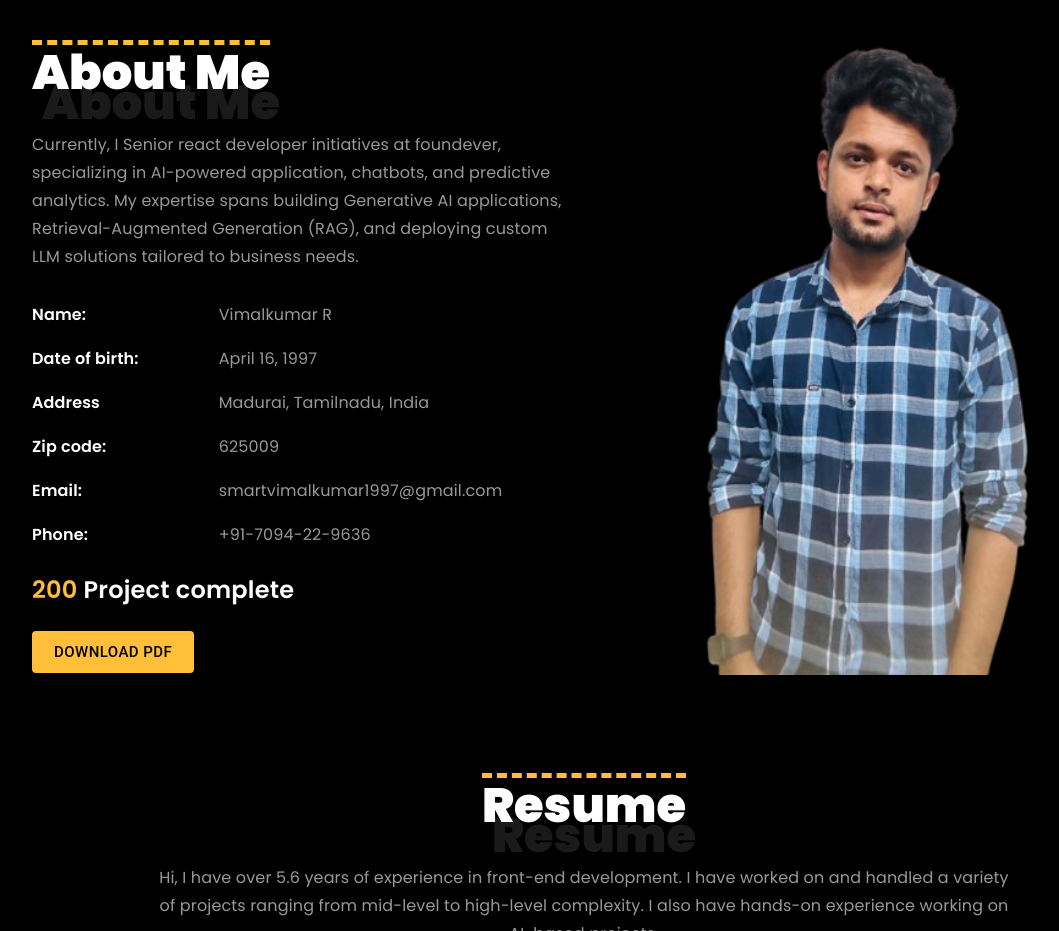
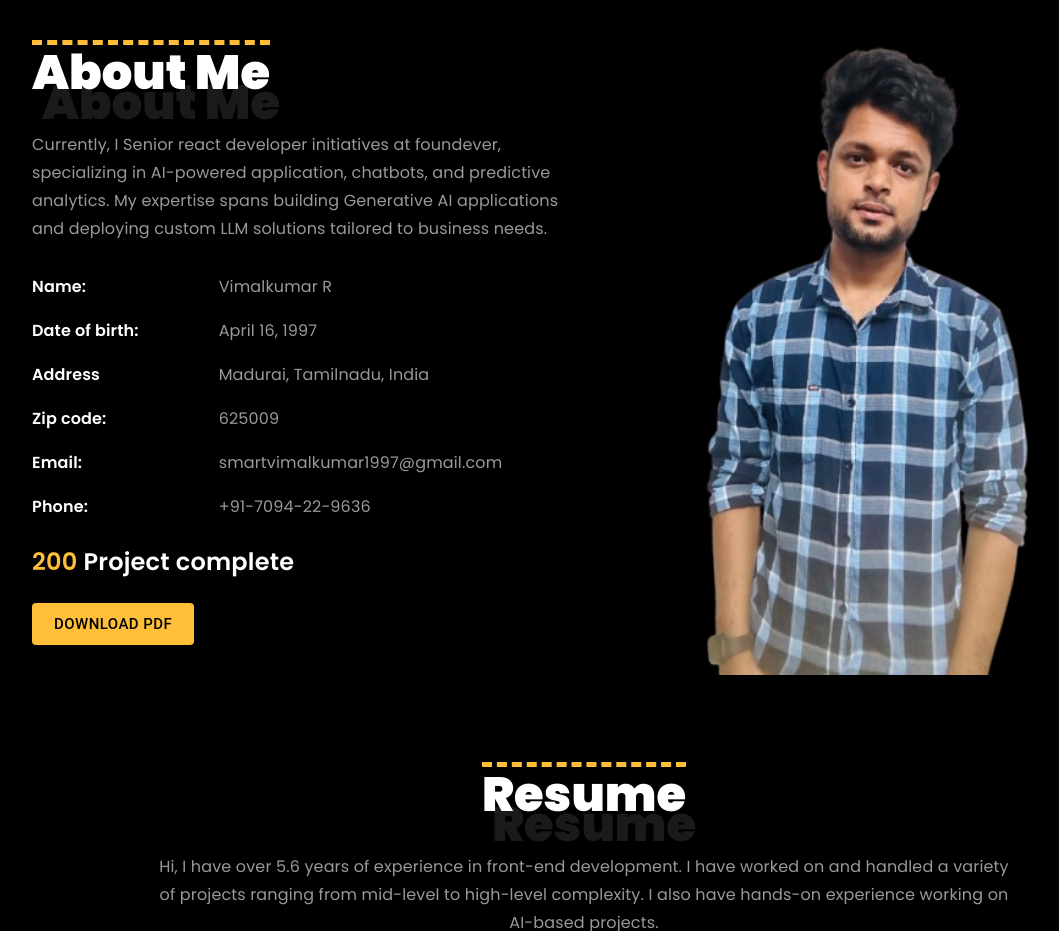
Before and after one commit to vimalkumar1997/nextjs-profile-reume, a Next.js app: page / in a window 1280 px wide. Shown: the part 840-1771 px from the top of the page, without its empty margins (56-1115 px from the left). Built offline with nearby package versions, Linux system fonts and the light colour scheme.

Commit message:
aboutuscontent change

```diff
--- a/src/Components/AboutusComponent.tsx
+++ b/src/Components/AboutusComponent.tsx
@@ -16,7 +16,7 @@ const AboutusComponent = () => {
                                 <Box>
                                     <Typography variant="h3" color="#fff" style={{ fontWeight: 900, textShadow: "10px 30px #1a1a1a",borderTop: "5px dashed #ffbd39",width:"fit-content" }}>About Me</Typography>
                                     <Box sx={{ padding: "30px 0px" }}>
-                                        <Typography variant="subtitle1" color="#999">{`Currently, I Senior react developer initiatives at foundever, specializing in AI-powered application, chatbots, and predictive analytics. My expertise spans building Generative AI applications, Retrieval-Augmented Generation (RAG), and deploying custom LLM solutions tailored to business needs.`}</Typography>
+                                        <Typography variant="subtitle1" color="#999">{`Currently, I Senior react developer initiatives at foundever, specializing in AI-powered application, chatbots, and predictive analytics. My expertise spans building Generative AI applications and deploying custom LLM solutions tailored to business needs.`}</Typography>
                                     </Box>
                                 </Box>
                                 <Grid container spacing={2}>
```
